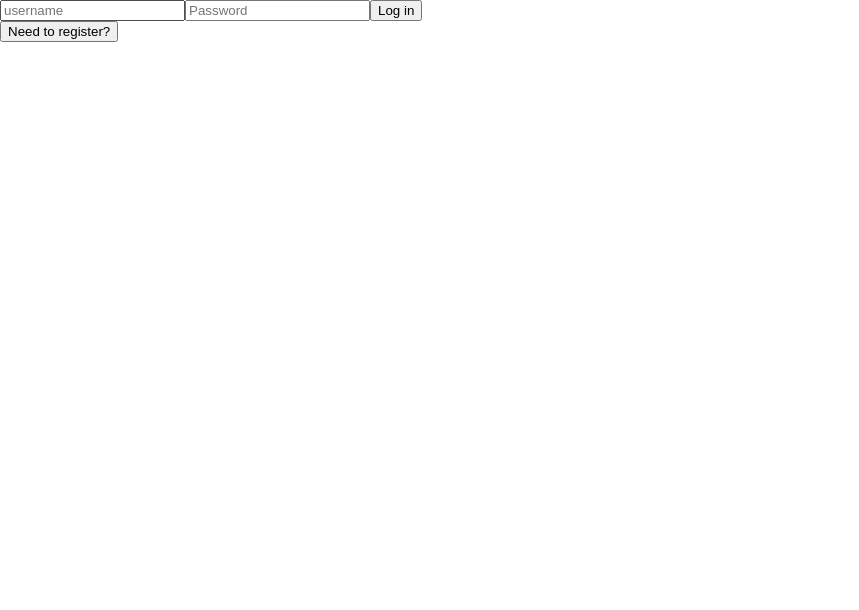
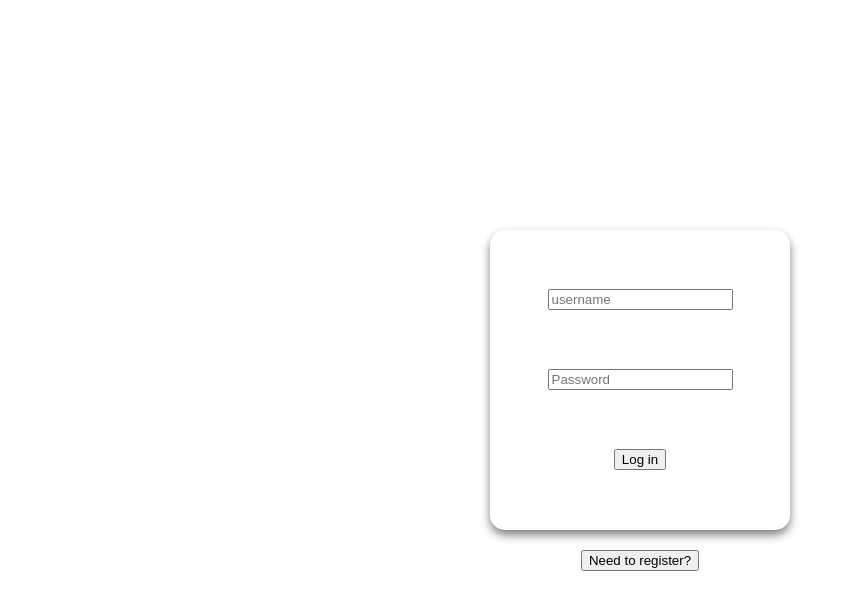
Before and after one commit to suthyscott/readical, a React (Create React App) app: page / in a window 1280 px wide. Shown: the top 610 px of the page, without its empty margins (0-859 px from the left). Built offline with nearby package versions, Linux system fonts and the light colour scheme; no server answers.

Commit message:
added card effect to landing page

```diff
--- /dev/null
+++ b/src/css/Landing.css
@@ -0,0 +1,25 @@
+#landing-container {
+    width: 100%;
+    height: 100vh;
+    display: flex;
+    justify-content: center;
+    align-items: center;
+    flex-direction: column;
+}
+
+#landing-container form {
+    width: 300px;
+    height: 300px;
+    display: flex;
+    flex-direction: column;
+    justify-content: space-evenly;
+    align-items: center;
+    margin-bottom: 20px;
+    box-shadow: 0px 5px 10px 0px gray;
+    border-radius: 15px;
+    transition: 0.8s;
+}
+
+#landing-container form:hover {
+    box-shadow: 0px 10px 20px 0px gray;;
+}
--- a/src/pages/Landing.jsx
+++ b/src/pages/Landing.jsx
@@ -1,6 +1,7 @@
 import { useState, useEffect, useContext } from "react"
 import axios from "axios"
 import AuthContext from "../store/authContext"
+import '../css/Landing.css'
 
 const Landing = () => {
     const [username, setUsername] = useState("")
@@ -21,7 +22,7 @@ const Landing = () => {
             .catch(err => console.log(err))
     }
     return (
-        <>
+        <main id="landing-container">
             {register ? (
                 <form onSubmit={e => handleSubmit(e)}>
                     <input
@@ -50,7 +51,7 @@ const Landing = () => {
             <button onClick={() => setRegister(!register)}>
                 Need to {register ? "log in?" : "register?"}
             </button>
-        </>
+        </main>
     )
 }
 
```
